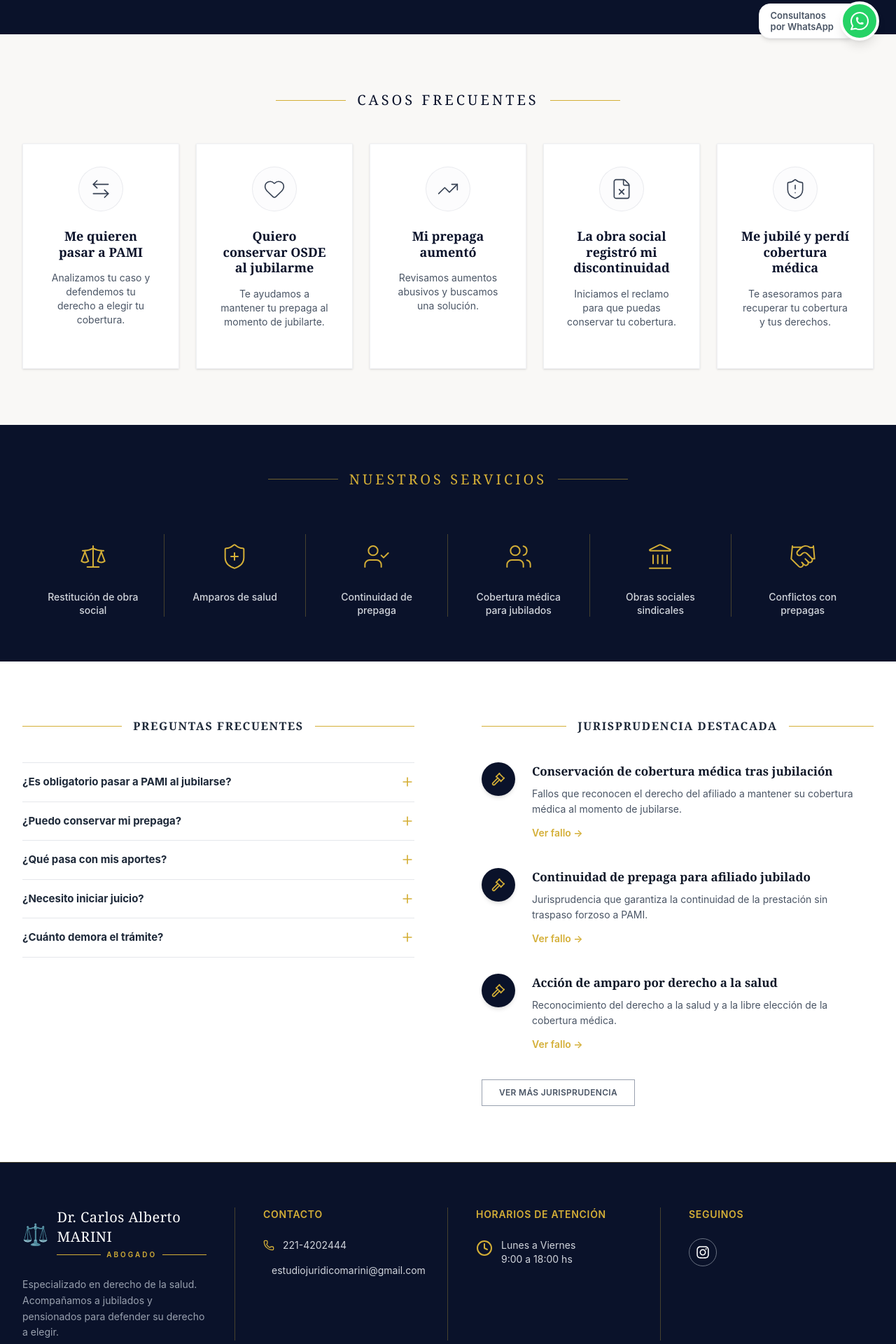
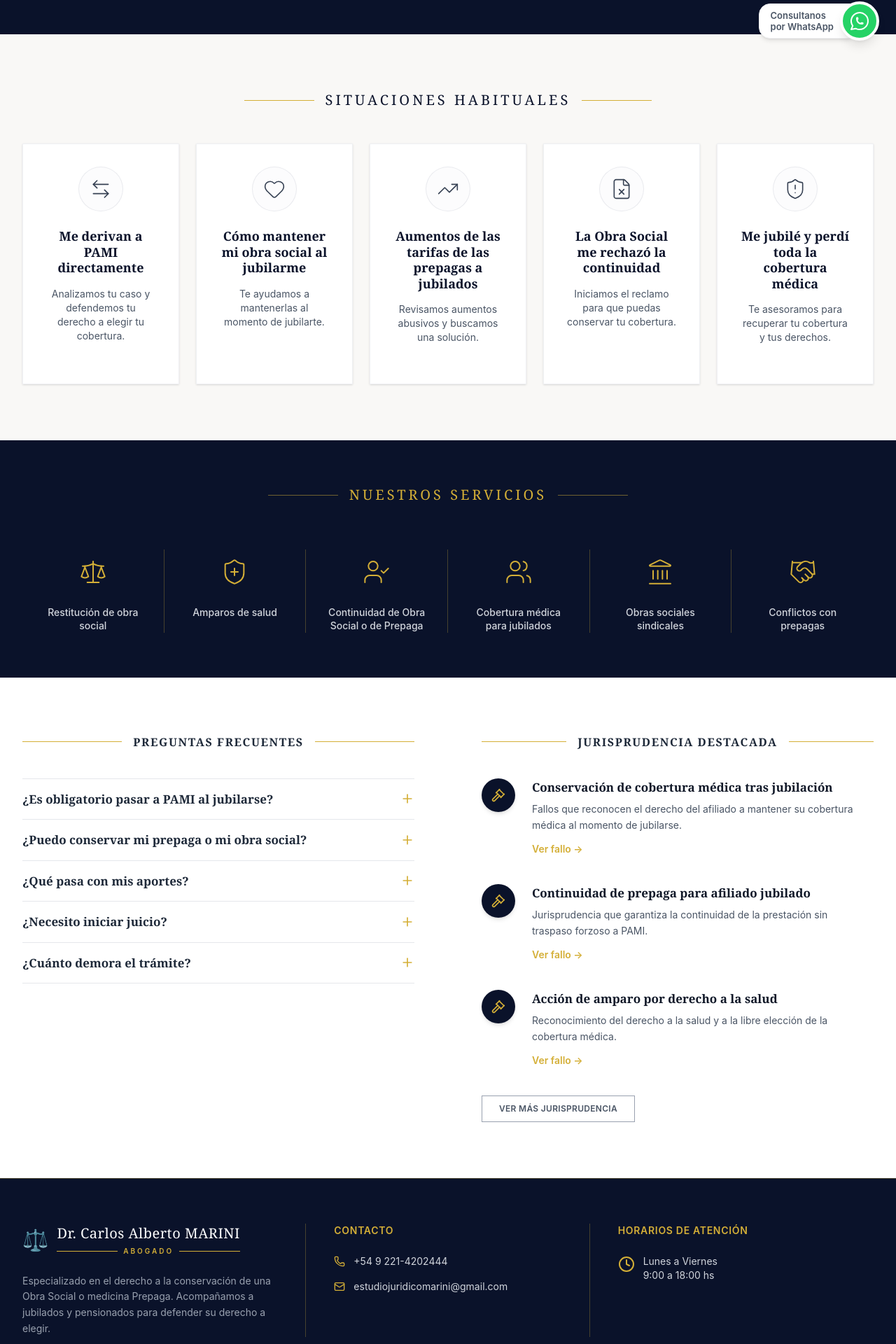
Before and after one commit to AlvaroMarini/web-estudio-marini, a React (Vite) app: page / in a window 1280 px wide. Shown: the part 718-2638 px from the top of the page at 70% size. Built offline with nearby package versions, Linux system fonts and the light colour scheme.

Commit message:
Subiendo correcciones de diseño y estructura

```diff
--- a/index.html
+++ b/index.html
@@ -1,10 +1,19 @@
 <!doctype html>
-<html lang="en">
+<html lang="es">
   <head>
     <meta charset="UTF-8" />
     <link rel="icon" type="image/svg+xml" href="/favicon.svg" />
     <meta name="viewport" content="width=device-width, initial-scale=1.0" />
-    <title>web-estudio-marini</title>
+
+    <title>Dr. Carlos Marini | Abogado Especialista en Amparos de Salud y Prepagas</title>
+
+    <meta name="description" content="Estudio jurídico especializado en derecho de la salud para jubilados. Evitá el pase a PAMI, conservá tu obra social o prepaga y frená aumentos abusivos." />
+
+    <meta name="keywords" content="cómo mantener obra social al jubilarme, me pasaron a PAMI sin autorizar, quiero conservar mi prepaga al jubilarme, amparo salud jubilados, continuidad de prepaga para jubilados, derecho a la salud" />
+
+    <meta property="og:title" content="Dr. Carlos Marini - Abogado de Salud" />
+    <meta property="og:description" content="Defendemos tu derecho a elegir tu cobertura médica al jubilarte." />
+    <meta property="og:type" content="website" />
   </head>
   <body>
     <div id="root"></div>
--- a/src/components/CasosFrecuentes.tsx
+++ b/src/components/CasosFrecuentes.tsx
@@ -5,31 +5,31 @@ export const CasosFrecuentes = () => {
     {
         id: 1,
         icon: <ArrowLeftRight className="w-8 h-8 text-gray-700" strokeWidth={1.2} />,
-        title: "Me quieren pasar a PAMI",
+        title: "Me derivan a PAMI directamente",
         desc: "Analizamos tu caso y defendemos tu derecho a elegir tu cobertura."
     },
     {
         id: 2,
         icon: <Heart className="w-8 h-8 text-gray-700" strokeWidth={1.2} />,
-        title: "Quiero conservar OSDE al jubilarme",
-        desc: "Te ayudamos a mantener tu prepaga al momento de jubilarte."
+        title: "Cómo mantener mi obra social al jubilarme",
+        desc: "Te ayudamos a mantenerlas al momento de jubilarte."
     },
     {
         id: 3,
         icon: <TrendingUp className="w-8 h-8 text-gray-700" strokeWidth={1.2} />,
-        title: "Mi prepaga aumentó",
+        title: "Aumentos de las tarifas de las prepagas a jubilados",
         desc: "Revisamos aumentos abusivos y buscamos una solución."
     },
     {
         id: 4,
         icon: <FileX className="w-8 h-8 text-gray-700" strokeWidth={1.2} />,
-        title: "La obra social registró mi discontinuidad",
+        title: "La Obra Social me rechazó la continuidad",
         desc: "Iniciamos el reclamo para que puedas conservar tu cobertura."
     },
     {
         id: 5,
         icon: <ShieldAlert className="w-8 h-8 text-gray-700" strokeWidth={1.2} />,
-        title: "Me jubilé y perdí cobertura médica",
+        title: "Me jubilé y perdí toda la cobertura médica",
         desc: "Te asesoramos para recuperar tu cobertura y tus derechos."
     }
     ];
@@ -41,7 +41,7 @@ export const CasosFrecuentes = () => {
         {/* Título de la sección */}
         <div className="flex items-center justify-center gap-4 mb-12">
             <div className="h-px w-25 bg-[#D4AF37]"></div>
-            <h2 className="text-[#0A122A] text-xl font-serif tracking-[0.2em]">CASOS FRECUENTES</h2>
+            <h2 className="text-[#0A122A] text-xl font-serif tracking-[0.2em]">SITUACIONES HABITUALES</h2>
             <div className="h-px w-25 bg-[#D4AF37]"></div>
         </div>
 
--- a/src/components/FaqYJurisprudencia.tsx
+++ b/src/components/FaqYJurisprudencia.tsx
@@ -14,8 +14,8 @@ export const FaqYJurisprudencia = () => {
         respuesta: "No, la ley ampara su derecho a continuar con su misma cobertura médica al momento de jubilarse, evitando el traspaso forzoso."
     },
     {
-        pregunta: "¿Puedo conservar mi prepaga?",
-        respuesta: "Sí. El cese de la relación laboral por jubilación no autoriza a la empresa de medicina prepaga a dar de baja la afiliación."
+        pregunta: "¿Puedo conservar mi prepaga o mi obra social?",
+        respuesta: "Sí. El cese de la relación laboral o de la actividad como autónomo, en virtud de haber adquirido una jubilación, no autoriza a la empresa de medicina prepaga a dar de baja la afiliación transfiriéndola al PAMI."
     },
     {
         pregunta: "¿Qué pasa con mis aportes?",
@@ -23,7 +23,7 @@ export const FaqYJurisprudencia = () => {
     },
     {
         pregunta: "¿Necesito iniciar juicio?",
-        respuesta: "Depende del caso y de la respuesta de la prepaga. Muchas veces se resuelve con intimaciones formales, en otras es necesario un amparo de salud."
+        respuesta: "Depende del caso y de la respuesta de la prepaga. Muchas veces se resuelve con intimaciones formales, en otras es necesario una acción de amparo."
     },
     {
         pregunta: "¿Cuánto demora el trámite?",
@@ -70,7 +70,7 @@ export const FaqYJurisprudencia = () => {
                     onClick={() => togglePregunta(index)}
                     className="w-full text-left py-4 flex justify-between items-center bg-white hover:bg-gray-50 transition-colors cursor-pointer"
                 >
-                    <span className="font-bold text-[15px] text-gray-800">{item.pregunta}</span>
+                    <span className="font-bold font-serif text-[17px] text-gray-800">{item.pregunta}</span>
                     {preguntaActiva === index ? (
                     <Minus className="w-5 h-5 text-[#D4AF37] shrink-0" />
                     ) : (
--- a/src/components/Footer.tsx
+++ b/src/components/Footer.tsx
@@ -1,17 +1,10 @@
 import { Phone, Mail, Clock } from 'lucide-react';
-import { FaInstagram } from 'react-icons/fa';
 
 export const Footer = () => {
     return (
     <footer id="contacto" className="bg-[#0A122A] text-white pt-16 pb-8 px-8 border-t border-[#D4AF37]/30">
 
-        {/*
-            EL CAMBIO CLAVE:
-            - grid-cols-1 md:grid-cols-4: Ahora son 4 columnas a la par.
-            - md:divide-x divide-[#D4AF37]/30: Crea las líneas verticales doradas tenues.
-            - gap-12 md:gap-0: En celular da espacio, en compu saca el gap porque usamos paddings.
-        */}
-        <div className="max-w-7xl mx-auto grid grid-cols-1 md:grid-cols-4 gap-12 md:gap-0 md:divide-x divide-[#D4AF37]/30 mb-12">
+        <div className="max-w-7xl mx-auto grid grid-cols-1 md:grid-cols-3 gap-12 md:gap-0 md:divide-x divide-[#D4AF37]/30 mb-12">
 
         {/* Columna 1: Marca y Descripción */}
         <div className="flex flex-col md:pr-10">
@@ -27,7 +20,7 @@ export const Footer = () => {
             </div>
             </div>
             <p className="text-sm text-gray-400 leading-relaxed mt-2">
-            Especializado en derecho de la salud. Acompañamos a jubilados y pensionados para defender su derecho a elegir.
+            Especializado en el derecho a la conservación de una Obra Social o medicina Prepaga. Acompañamos a jubilados y pensionados para defender su derecho a elegir.
             </p>
         </div>
 
@@ -37,7 +30,7 @@ export const Footer = () => {
             <div className="flex flex-col gap-4 text-sm text-gray-300">
             <a className="flex items-center gap-3">
                 <Phone className="w-4 h-4 text-[#D4AF37]" />
-                221-4202444
+                +54 9 221-4202444
             </a>
             <a className="flex items-center gap-3">
                 <Mail className="w-4 h-4 text-[#D4AF37]" />
@@ -58,21 +51,6 @@ export const Footer = () => {
             </div>
         </div>
 
-        {/* Columna 4: Seguinos */}
-        <div className="flex flex-col md:pl-10">
-            <h3 className="text-[#D4AF37] text-sm font-semibold tracking-wider mb-6">SEGUINOS</h3>
-            <div className="flex gap-4">
-            <a
-                href="https://www.instagram.com/lawyermarini/?utm_source=ig_web_button_share_sheet"
-                target="_blank"
-                rel="noopener noreferrer"
-                className="w-10 h-10 rounded-full border border-gray-500 flex items-center justify-center hover:border-[#D4AF37] hover:text-[#D4AF37] transition-all"
-            >
-                <FaInstagram className="w-5 h-5" />
-            </a>
-            </div>
-        </div>
-
         </div>
 
         {/* Copyright */}
--- a/src/components/Hero.tsx
+++ b/src/components/Hero.tsx
@@ -45,9 +45,9 @@ export const Hero = () => {
                 <div className="h-px bg-[#D4AF37] grow"></div>
                 </div>
             </div>
-            <p className="text-lg md:text-xl text-gray-300 max-w-xl mt-4 leading-relaxed">
+            <h2 className="text-lg md:text-xl text-gray-300 max-w-xl mt-4 leading-relaxed">
                 Especializado en <span className="text-[#D4AF37] font-semibold">restitución de obra social médica</span> para jubilados, evitando el pase automático a <span className="text-[#D4AF37] font-semibold">PAMI</span>.
-            </p>
+            </h2>
 
             <div className="flex items-center gap-3 text-gray-300 mt-2">
                 <span className="text-[#D4AF37] text-xl">♦</span>
--- a/src/components/Navbar.tsx
+++ b/src/components/Navbar.tsx
@@ -53,10 +53,10 @@ export const Navbar = () => {
             <div className="hidden lg:flex items-center gap-8">
             <ul className="flex items-center gap-5 text-[11px] xl:text-xs font-semibold tracking-wider text-gray-300">
                 <li><a href="#" className="text-[#D4AF37] border-b-2 border-[#D4AF37] pb-1 transition-colors">INICIO</a></li>
-                <li><a href="#casos" className="hover:text-[#D4AF37] transition-colors">CASOS FRECUENTES</a></li>
+                <li><a href="#casos" className="hover:text-[#D4AF37] transition-colors">SITUACIONES HABITUALES</a></li>
                 <li><a href="#servicios" className="hover:text-[#D4AF37] transition-colors">SERVICIOS</a></li>
+                <li><a href="#faq" className="hover:text-[#D4AF37] transition-colors">FAQ</a></li>
                 <li><a href="#jurisprudencia" className="hover:text-[#D4AF37] transition-colors">JURISPRUDENCIA</a></li>
-                <li><a href="#faq" className="hover:text-[#D4AF37] transition-colors">FAQ</a></li>
                 <li><a href="#contacto" className="hover:text-[#D4AF37] transition-colors">CONTACTO</a></li>
             </ul>
 
@@ -99,7 +99,7 @@ export const Navbar = () => {
 
             <ul className="flex flex-col gap-6 p-8 text-sm font-semibold tracking-wider text-gray-300 overflow-y-auto grow">
             <li><a href="#" onClick={cerrarMenu} className="text-[#D4AF37] hover:text-white transition-colors block">INICIO</a></li>
-            <li><a href="#casos" onClick={cerrarMenu} className="hover:text-[#D4AF37] transition-colors block">CASOS FRECUENTES</a></li>
+            <li><a href="#casos" onClick={cerrarMenu} className="hover:text-[#D4AF37] transition-colors block">SITUACIONES HABITUALES</a></li>
             <li><a href="#servicios" onClick={cerrarMenu} className="hover:text-[#D4AF37] transition-colors block">SERVICIOS</a></li>
             <li><a href="#faq" onClick={cerrarMenu} className="hover:text-[#D4AF37] transition-colors block">FAQ</a></li>
             <li><a href="#jurisprudencia" onClick={cerrarMenu} className="hover:text-[#D4AF37] transition-colors block">JURISPRUDENCIA</a></li>
--- a/src/components/Servicios.tsx
+++ b/src/components/Servicios.tsx
@@ -11,7 +11,7 @@ export const Servicios = () => {
     const servicios = [
     { id: 1, icon: <Scale className="w-10 h-10 text-[#D4AF37]" strokeWidth={1.2} />, title: "Restitución de obra social" },
     { id: 2, icon: <ShieldPlus className="w-10 h-10 text-[#D4AF37]" strokeWidth={1.2} />, title: "Amparos de salud" },
-    { id: 3, icon: <UserCheck className="w-10 h-10 text-[#D4AF37]" strokeWidth={1.2} />, title: "Continuidad de prepaga" },
+    { id: 3, icon: <UserCheck className="w-10 h-10 text-[#D4AF37]" strokeWidth={1.2} />, title: "Continuidad de Obra Social o de Prepaga" },
     { id: 4, icon: <Users className="w-10 h-10 text-[#D4AF37]" strokeWidth={1.2} />, title: "Cobertura médica para jubilados" },
     { id: 5, icon: <Landmark className="w-10 h-10 text-[#D4AF37]" strokeWidth={1.2} />, title: "Obras sociales sindicales" },
     { id: 6, icon: <Handshake className="w-10 h-10 text-[#D4AF37]" strokeWidth={1.2} />, title: "Conflictos con prepagas" }
```
Also changed, not shown: 1 other file (tests, documents, lock files or other folders).
